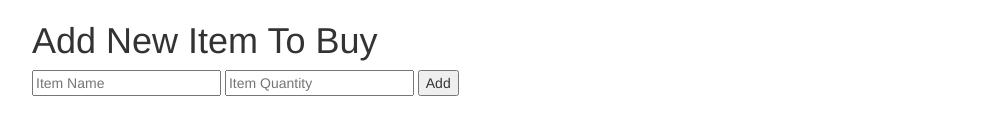
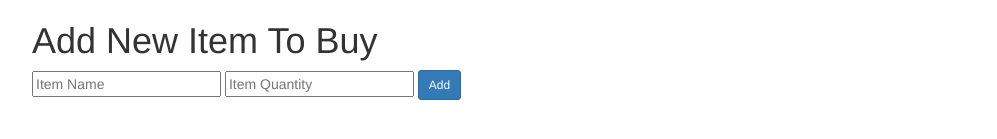
Before and after one commit to samfgit/RubyCourse5-AndularJS-Mod2HW, a plain HTML site: page index.html in a window 1280 px wide. Shown: the part 269-408 px from the top of the page, without its empty margins (53-1050 px from the left). Drawn offline with Linux system fonts and the light colour scheme.

Commit message:
Change add btn to bootstrap style

```diff
--- a/index.html
+++ b/index.html
@@ -44,7 +44,7 @@
 							<h1>Add New Item To Buy</h1>
 							<input type="textBox" name="itemName" placeholder="Item Name" ng-model="newItemName">
 							<input type="textBox" name="itemQuant" placeholder="Item Quantity" ng-model="newItemQuant">
-							<button ng-click="addNewItem()">Add</button>
+							<button class="btn btn-primary btn-sm" ng-click="addNewItem()">Add</button>
 						</form>
 					</div>
 				</div>
```
